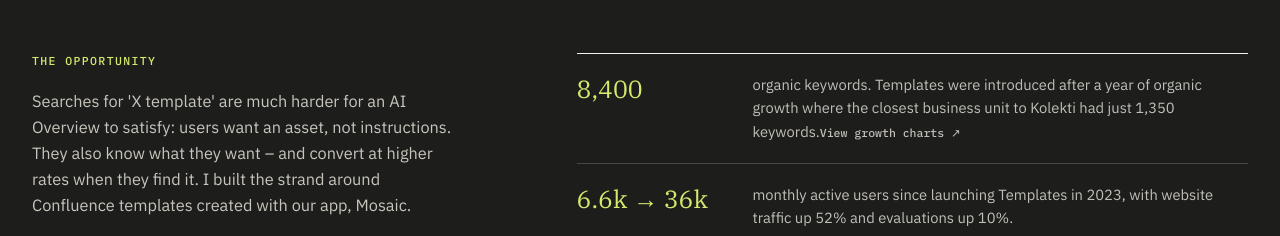
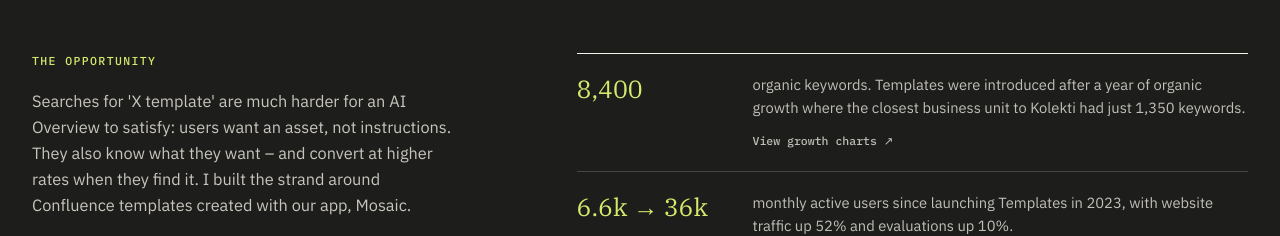
Before and after one commit to simonkirrane/Career-Highlights, a React (Vite) app: page / in a window 1280 px wide. Shown: the part 1280-1516 px from the top of the page. Built offline with nearby package versions, Linux system fonts and the light colour scheme; the HTML template or start-up script is replaced by a standard one.

Commit message:
Enhance Result component with additional link and styling
Added a link to view growth charts and improved layout.

```diff
--- a/src/App.tsx
+++ b/src/App.tsx
@@ -142,11 +142,13 @@ export default function App() {
               </div>
               <ol className="results-list">
                 <Result value="8,400">
-                  organic keywords. Templates were introduced after a year of organic growth where the closest business unit to Kolekti had just 1,350 keywords.
-                  <a className="text-link" href="https://portfolio.simonkirrane.com/Kolekti-Numbers.webp" target="_blank" rel="noreferrer">
+  organic keywords. Templates were introduced after a year of organic growth where the closest business unit to Kolekti had just 1,350 keywords.
+  <div style={{ marginTop: '0.5rem' }}>
+    <a className="text-link" href="https://portfolio.simonkirrane.com/Kolekti-Numbers.webp" target="_blank" rel="noreferrer">
       View growth charts ↗
     </a>
-                </Result>
+  </div>
+</Result>
                 <Result value="6.6k → 36k">
                   monthly active users since launching Templates in 2023, with
                   website traffic up 52% and evaluations up 10%.
```
